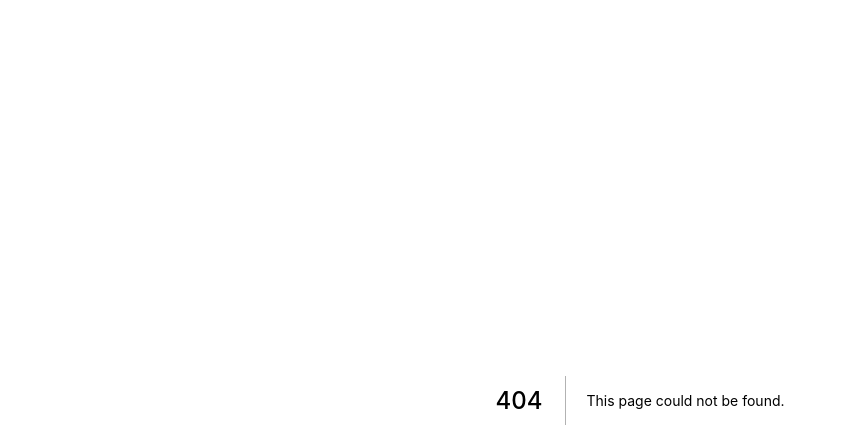
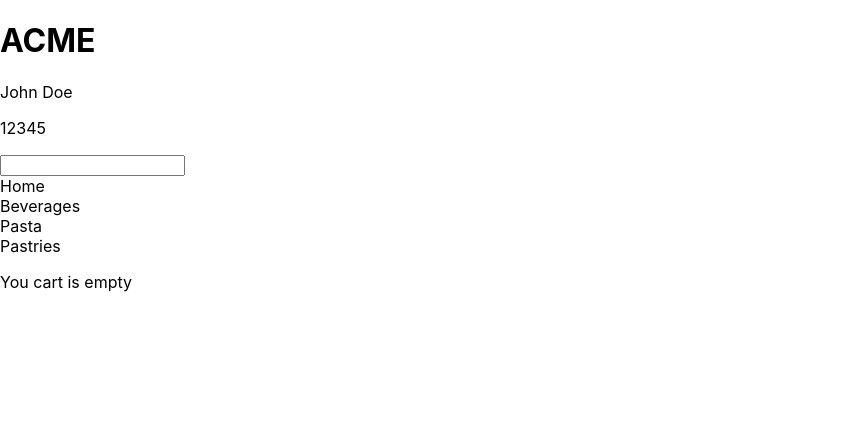
Before and after one commit to Kyle-Ortiz/group-hack-project, a Next.js app: page /selection in a window 1280 px wide. Before the commit this address had no page. Shown: the top 448 px of the page, without its empty margins (0-847 px from the left). Built offline with nearby package versions, Linux system fonts and the light colour scheme.

Commit message:
add skeleton for Home/Selection page; created supporting components

```diff
--- /dev/null
+++ b/components/Categories.js
@@ -0,0 +1,12 @@
+export default function Categories({categories}) {
+
+    return (
+        <div className="categories">
+            {categories.map((category,index) => {
+                return <div key={index} className="individualCategory">
+                    {category}
+                </div>
+            })}
+        </div>
+    )
+}
--- /dev/null
+++ b/components/cart/Cart.js
@@ -0,0 +1,21 @@
+import React from 'react'
+import ItemInCart from '../items/ItemInCart';
+
+function Cart({items}) {
+
+    if(!items) return <p>You cart is empty</p>
+
+    const set = new Set(items);
+
+    return (
+        <div className='cart'>
+            {set.forEach(item => {
+                return <ItemInCart item={item} />
+            })}
+        </div>
+    )
+
+}
+
+
+export default Cart;
--- /dev/null
+++ b/components/company/CompanyLogo.js
@@ -0,0 +1,8 @@
+
+function CompanyLogo() {
+    return(
+        <h1>ACME</h1>
+    )
+}
+
+export default CompanyLogo;
--- /dev/null
+++ b/components/employee/Employee.js
@@ -0,0 +1,10 @@
+
+export default function Employee({employeeInfo}){
+
+    return (
+        <div className="employeeInfo">
+            <p>{employeeInfo.name}</p>
+            <p>{employeeInfo.employeeId}</p>
+        </div>
+    )
+}
--- /dev/null
+++ b/components/items/ItemInCart.js
@@ -0,0 +1,15 @@
+import React from 'react'
+
+function ItemInCart({item}) {
+
+    return (
+        <div className='itemInCart'>
+            <p>{item.name}</p>
+            <button>X</button>  <button>-</button>  <button>+</button>
+        </div>
+    )
+
+}
+
+
+export default ItemInCart;
--- /dev/null
+++ b/components/items/ItemOnScreen.js
@@ -0,0 +1,14 @@
+import React from 'react'
+
+function ItemOnScreen({item}){
+
+    return(
+        <div className='"itemOnScreen'>
+            <div>{item.picture}</div>
+            <p>{item.name}</p>
+        </div>
+    )
+
+}
+
+export default ItemOnScreen;
--- /dev/null
+++ b/components/items/Items.js
@@ -0,0 +1,21 @@
+import React from 'react'
+import ItemOnScreen from './ItemOnScreen'
+
+function Items({items}) {
+
+    if(!items.length) return <p>Sorry, no items to display</p>
+
+    return (
+        <div className='itemsScreen'>
+            {items.map(item => {
+                <ItemOnScreen item={item} />
+            })}
+        </div>
+    )
+
+
+
+}
+
+
+export default Items;
--- /dev/null
+++ b/pages/selection.js
@@ -0,0 +1,60 @@
+import React from 'react'
+import Cart from '../components/cart/Cart'
+import Categories from '../components/categories'
+import CompanyLogo from '../components/company/CompanyLogo'
+import Employee from '../components/employee/employee'
+import Items from '../components/items/Items'
+
+
+const itemsList = [
+    {name: "Orange juice", category: "Beverages"},
+    {name: "Lamp", category: "Home"},
+    {name: "Chicken Alfredo", category: "Pasta"},
+    {name: "Corn muffin", category: "Pastries"}
+]
+
+const employeeInfo = {
+    name: "John Doe",
+    employeeId: "12345"
+}
+
+const categoriesList = [
+    "Home", "Beverages", "Pasta", "Pastries"
+]
+
+function Selection() {
+
+  return (
+      <div className='selectionContainer'>
+
+            <div className='companyContainer'>
+                <CompanyLogo />
+            </div>
+
+            <div className='employeeContainer'>
+                <Employee employeeInfo={employeeInfo}/>
+            </div>
+
+            <div className='itemSearch'>
+                <input type="text" ></input>
+            </div>
+
+            <div className='categoriesContainer'>
+                <Categories categories={categoriesList} />
+            </div>
+
+            <div className='cartContainer'>
+                <Cart />
+            </div>
+
+            <div className='itemsContainer'>
+                <Items items={itemsList}/>
+            </div>
+
+      </div>
+  )
+
+
+}
+
+export default Selection;
```
Also changed, not shown: components/Transaction.js (added), components/company/Company.js (added).
